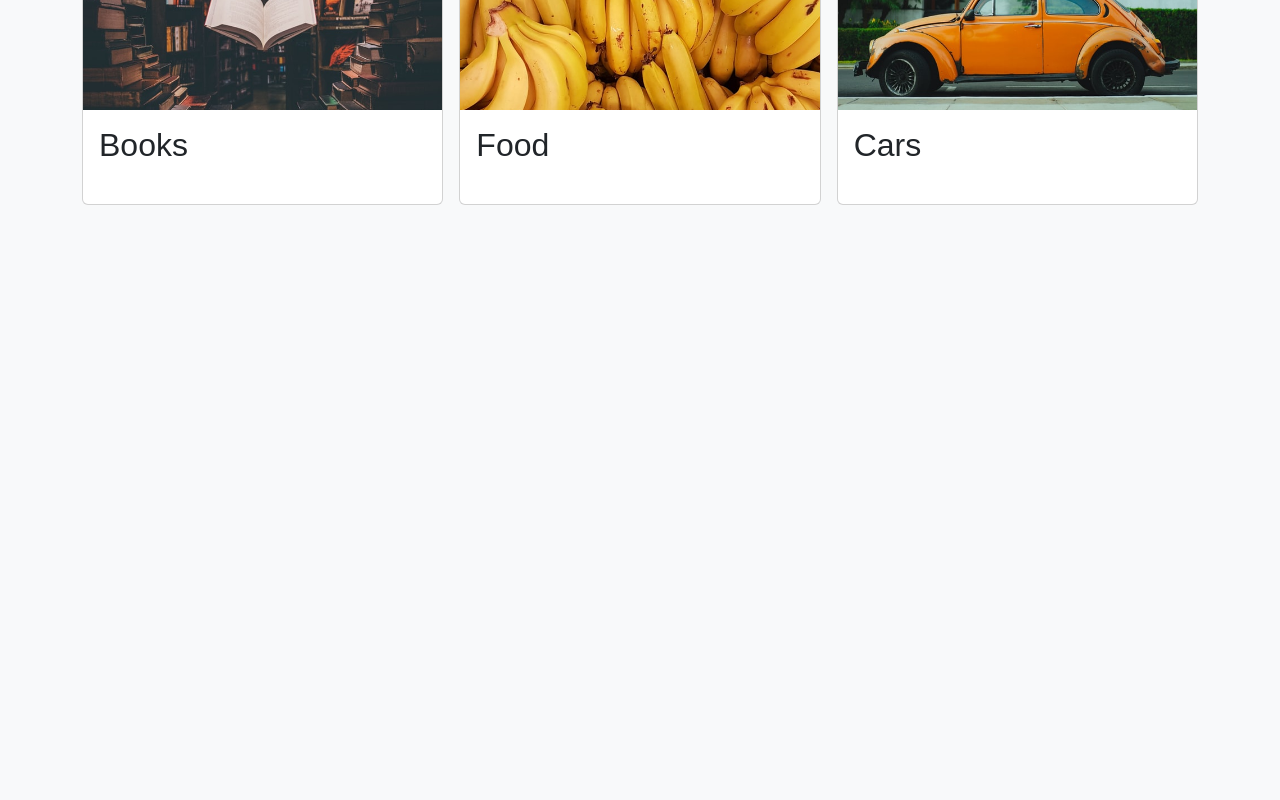
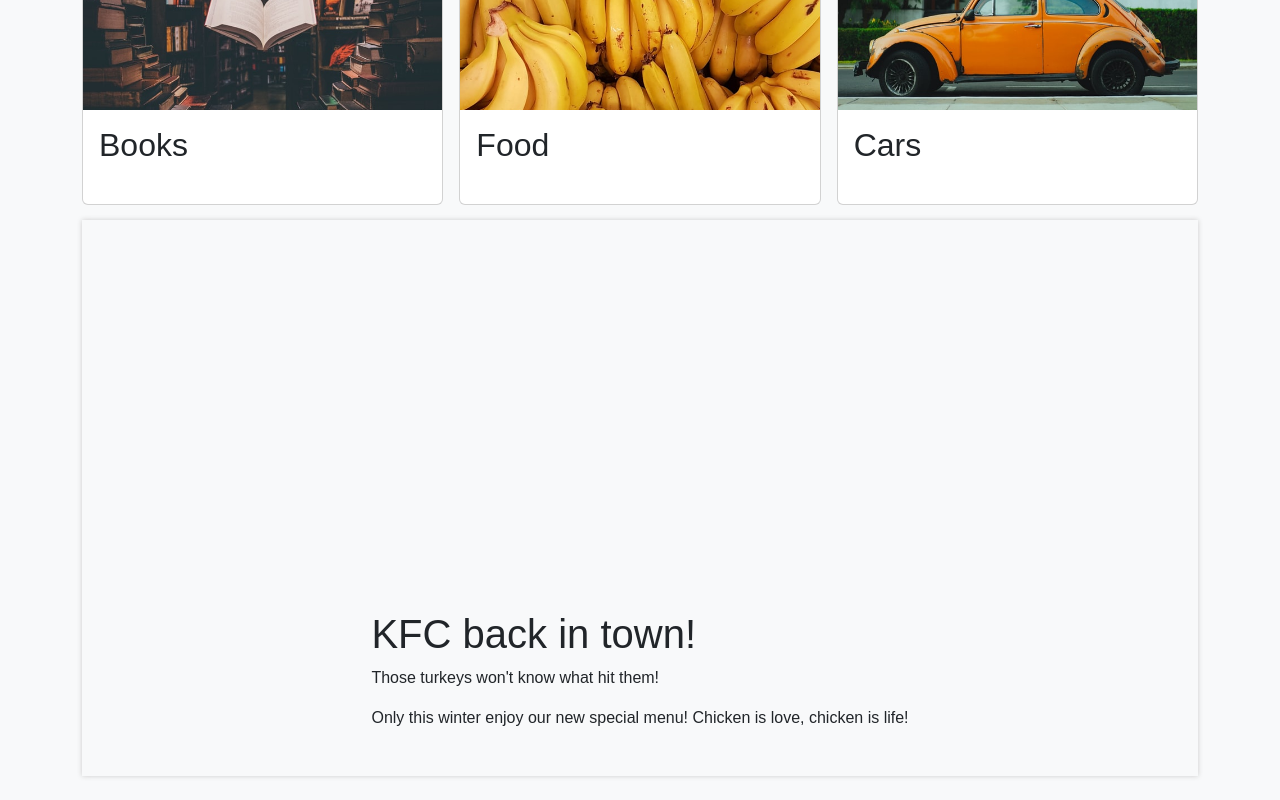
Before and after one commit to Marius456/eshop, a React (Create React App) app: page / in a window 1280 px wide. Shown: the part 275-1075 px from the top of the page. Before the commit the page ends 800 px from the top, so only its background shows below. Built offline with nearby package versions, Linux system fonts and the light colour scheme.

Commit message:
added video advertisement

```diff
--- a/package.json
+++ b/package.json
@@ -11,6 +11,7 @@
     "react": "^18.2.0",
     "react-bootstrap": "^2.6.0",
     "react-dom": "^18.2.0",
+    "react-player": "^2.11.0",
     "react-router-dom": "^6.4.3",
     "react-scripts": "5.0.1",
     "web-vitals": "^2.1.4"
--- /dev/null
+++ b/src/components/Advertisement.js
@@ -0,0 +1,31 @@
+import ReactPlayer from "react-player";
+
+export function Advertisement({ id, name, slogan, description, video }) {
+    return <>
+        <div
+            style={{
+                boxSizing: "border-box",
+                boxShadow: "0 0 5px #ccc",
+                display: "flex",
+                justifyContent: "space-around",
+                flexWrap: "wrap",
+                padding: "30px 0"
+            }
+            }>
+            <div>
+                <ReactPlayer
+                    url={video}
+                    playing={true}
+                    controls={true}
+                    loop={true}
+                    muted={true}
+                />
+            </div>
+            <div>
+                <h1>{name}</h1>
+                <p>{slogan}</p>
+                <p>{description}</p>
+            </div>
+        </div>
+    </>
+}
--- /dev/null
+++ b/src/data/advertisements.json
@@ -0,0 +1,7 @@
+[{
+    "id": 1,
+    "name": "KFC back in town!",
+    "slogan": "Those turkeys won't know what hit them!",
+    "description": "Only this winter enjoy our new special menu! Chicken is love, chicken is life!",
+    "video": "https://www.youtube.com/watch?v=TnOrg5oGOmw"
+}]
--- a/src/pages/Home.js
+++ b/src/pages/Home.js
@@ -1,16 +1,25 @@
 import { Col, Row } from "react-bootstrap"
+import { Advertisement } from "../components/Advertisement"
 import { Category } from "../components/Category"
 import { getCategories } from "../services/CategoryService"
+import { getAdvertisements } from "../services/AdvertisementService"
 
 export function Home() {
     const storeCategories = getCategories()
+    const storeAdvertisements = getAdvertisements()
     return <><h1>Home</h1>
-        {/* <Category /> */}
-            <h1 className="text-center text-info">Categories</h1>
-        <Row md={2} xs={1} lg={3} className="g-3">
-            {storeCategories.map(item => (
-                <Col key={item.id}>
-                    <Category {...item} />
+        <h1 className="text-center text-info">Categories</h1>
+        <Row md={2} xs={1} lg={3} className="g-3" style={{ marginBottom: "15px" }}>
+            {storeCategories.map(category => (
+                <Col key={category.id}>
+                    <Category {...category} />
+                </Col>
+            ))}
+        </Row>
+        <Row className="g-3">
+            {storeAdvertisements.map(advertisement => (
+                <Col key={advertisement.id}>
+                    <Advertisement  {...advertisement} />
                 </Col>
             ))}
         </Row>
--- /dev/null
+++ b/src/services/AdvertisementService.js
@@ -0,0 +1,9 @@
+import storeAdvertisements from "../data/advertisements.json"
+
+export function getAdvertisement(id) {
+    return storeAdvertisements.find(advertisement => advertisement.id === id)
+}
+
+export function getAdvertisements() {
+    return storeAdvertisements
+}
```
Also changed, not shown: 2 other files (tests, documents, lock files or other folders).
